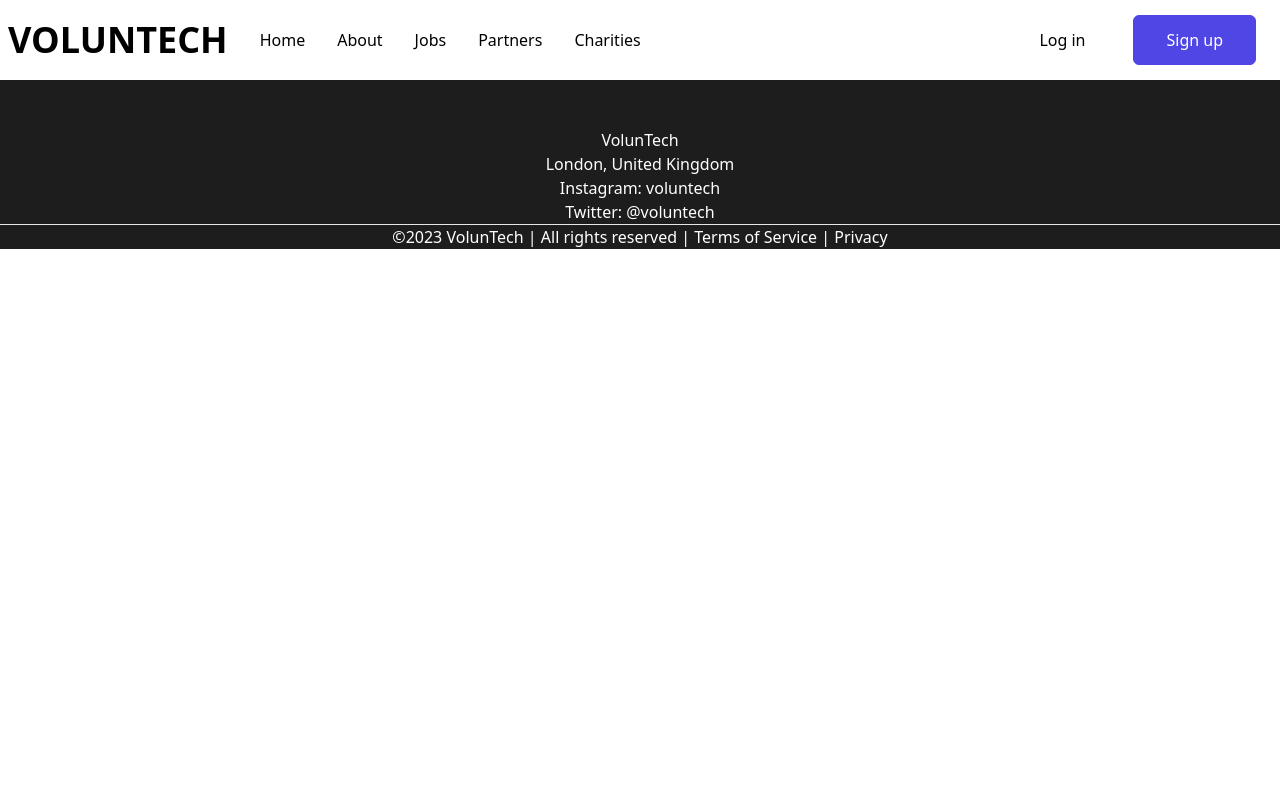
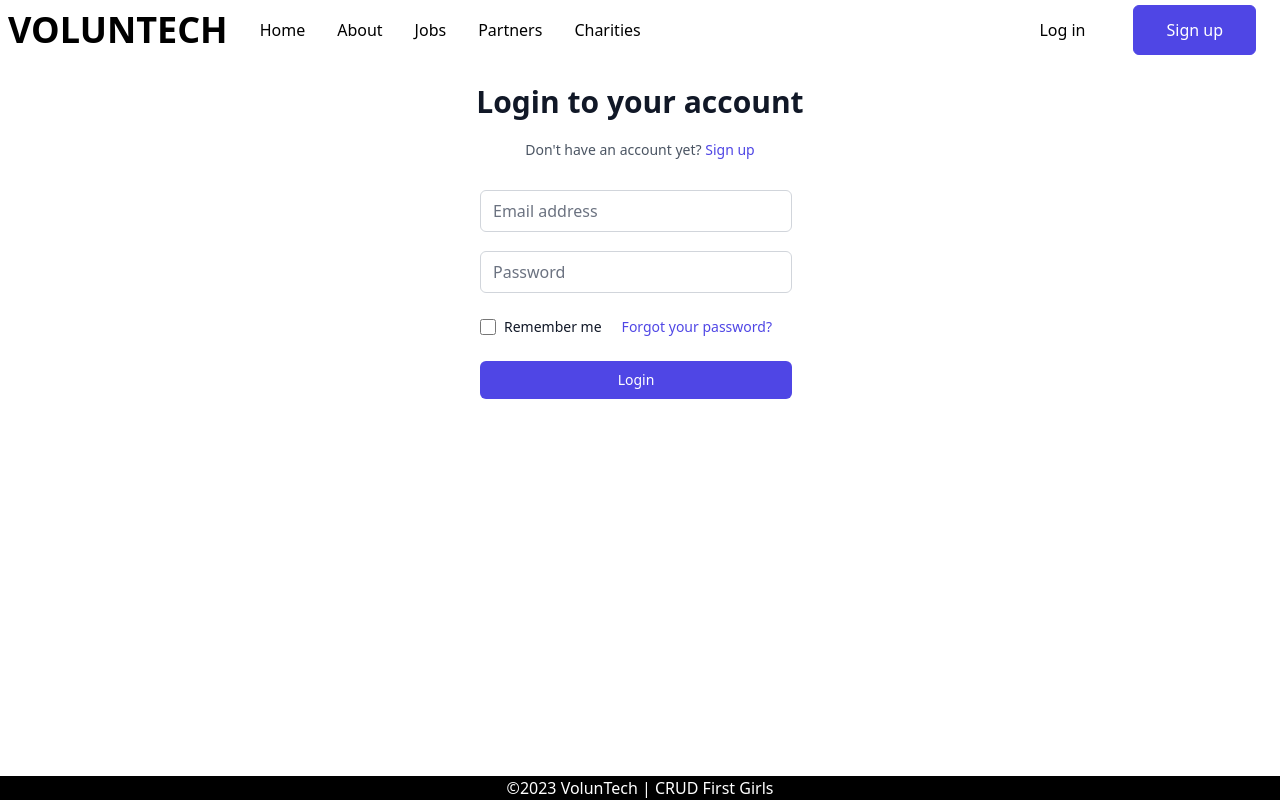
Before and after one commit to nadia-dj98/capstone-project-front-end, a React (Create React App) app in the folder voluntech/: page /login in a window 1280 px wide. Built offline with nearby package versions, Linux system fonts and the light colour scheme; no server answers.

Commit message:
Added fixed styling to Footer and NavBar

```diff
--- a/voluntech/src/App.js
+++ b/voluntech/src/App.js
@@ -12,8 +12,8 @@ import JobForm from './components/JobForm';
 import CharityContainer from './containers/CharityContainer';
 import { useParams } from 'react-router';
 import ChosenCharity from './components/ChosenCharity';
-// import Login from "./components/Login";
-// import Login from "./components/Register";
+import LoginPage from "./pages/Login";
+import SignupPage from "./pages/Signup";
 
 export const UserContext = createContext(null)
 
@@ -68,15 +68,13 @@ function App() {
           <ChosenCharity jobs={jobs}/>
         }
         />
-        {/* <Route path="/login" element=
-        {<Login/>}
+        <Route path="/login" element=
+        {<LoginPage/>}
         />
-        <Route path="/register" element=
-        {<Register/>}
-        /> */}
+        <Route path="/signup" element=
+        {<SignupPage/>}
+        />
     </Routes>
-
-
 
     <Footer/>
     </UserContext.Provider>
--- a/voluntech/src/components/Footer.js
+++ b/voluntech/src/components/Footer.js
@@ -1,25 +1,13 @@
 const Footer = () => {
     return (
         <>
-        <div class="main-footer">
-            <div className="container">
-                <div className="row">
-                    <div className="col">
-                        <h4>VolunTech</h4>
-                        <ul>London, United Kingdom</ul>
-                    </div>
-                    <div className="col">
-                        <ul>Instagram: voluntech</ul>
-                        <ul>Twitter: @voluntech</ul>
-                    </div>
-                </div>
-                <hr />
-             <div className="row">
-                   &copy;{new Date().getFullYear()} VolunTech | All rights reserved | Terms of Service | Privacy
-            </div>
+        <div clasName="flex flex-col h-screen justify-between">
+
+            <footer className="w-full h-15 bg-black text-center text-white fixed bottom-0">
+                &copy;{new Date().getFullYear()} VolunTech | CRUD First Girls
+            </footer>
+
         </div>
-    </div>
-
         </>
      );
 }
--- /dev/null
+++ b/voluntech/src/components/FormAction.js
@@ -0,0 +1,24 @@
+export default function FormAction({
+    handleSubmit,
+    type='Button',
+    action='submit',
+    text
+}){
+    return(
+        <>
+        {
+            type==='Button' ?
+            <button
+                type={action}
+                className="group relative w-full flex justify-center py-2 px-4 border border-transparent text-sm font-medium rounded-md text-white bg-indigo-600 hover:bg-indigo-600 focus:outline-none focus:ring-2 focus:ring-offset-2 focus:ring-indigo-600 mt-10"
+                onSubmit={handleSubmit}
+            >
+
+                {text}
+            </button>
+            :
+            <></>
+        }
+        </>
+    )
+}
--- /dev/null
+++ b/voluntech/src/components/FormExtra.js
@@ -0,0 +1,24 @@
+export default function FormExtra(){
+    return(
+        <div className="flex items-center justify-between">
+        <div className="flex items-center">
+          <input
+            id="remember-me"
+            name="remember-me"
+            type="checkbox"
+            className="h-4 w-4 text-indigo-600 focus:ring-indigo-600 border-gray-300 rounded"
+          />
+          <label htmlFor="remember-me" className="ml-2 block text-sm text-gray-900">
+            Remember me
+          </label>
+        </div>
+
+        <div className="text-sm">
+          <a href="#" className="px-5 font-medium text-indigo-600 hover:text-indigo-600">
+            Forgot your password?
+          </a>
+        </div>
+      </div>
+
+    )
+}
--- /dev/null
+++ b/voluntech/src/components/Input.js
@@ -0,0 +1,32 @@
+const fixedInputClass="rounded-md appearance-none relative block w-full px-3 py-2 border border-gray-300 placeholder-gray-500 text-gray-900 focus:outline-none focus:ring-indigo-600 focus:border-indigo-600 focus:z-10 sm:text-sm"
+
+export default function Input({
+    handleChange,
+    value,
+    labelText,
+    labelFor,
+    id,
+    name,
+    type,
+    isRequired=false,
+    placeholder,
+    customClass
+}){
+    return(
+        <div className="my-5">
+            <label htmlFor={labelFor} className="sr-only">
+              {labelText}
+            </label>
+            <input
+              onChange={handleChange}
+              value={value}
+              id={id}
+              name={name}
+              type={type}
+              required={isRequired}
+              className={fixedInputClass+customClass}
+              placeholder={placeholder}
+            />
+          </div>
+    )
+}
--- /dev/null
+++ b/voluntech/src/components/Login.js
@@ -0,0 +1,56 @@
+import { useState } from 'react';
+import { loginFields } from "../constants/formFields";
+import FormAction from "./FormAction";
+import FormExtra from "./FormExtra";
+import Input from "./Input";
+
+const fields=loginFields;
+let fieldsState = {};
+fields.forEach(field=>fieldsState[field.id]='');
+
+export default function Login(){
+    const [loginState,setLoginState]=useState(fieldsState);
+
+    const handleChange=(e)=>{
+        setLoginState({...loginState,[e.target.id]:e.target.value})
+    }
+
+    const handleSubmit=(e)=>{
+        e.preventDefault();
+        authenticateUser();
+    }
+
+    //Handle Login API Integration here
+    const authenticateUser = () =>{
+
+    }
+
+    return(
+        <div className="flex justify-center mr-2 px-2.5 py-0.5">
+        <form className="space-y-6">
+        <div className="-space-y-px">
+            {
+                fields.map(field=>
+                        <Input
+                            key={field.id}
+                            handleChange={handleChange}
+                            value={loginState[field.id]}
+                            labelText={field.labelText}
+                            labelFor={field.labelFor}
+                            id={field.id}
+                            name={field.name}
+                            type={field.type}
+                            isRequired={field.isRequired}
+                            placeholder={field.placeholder}
+                    />
+
+                )
+            }
+        </div>
+
+        <FormExtra/>
+        <FormAction handleSubmit={handleSubmit} text="Login" style={{width: '50%'}}/>
+        </form>
+        </div>
+    )
+}
--- /dev/null
+++ b/voluntech/src/components/LoginHeader.js
@@ -0,0 +1,22 @@
+import {Link} from 'react-router-dom';
+
+export default function Header({
+    heading,
+    paragraph,
+    linkName,
+    linkUrl="#"
+}){
+    return(
+        <div className="mb-2">
+            <h2 className="mt-6 text-center text-3xl font-extrabold text-gray-900">
+                {heading}
+            </h2>
+            <p className="mt-2 text-center text-sm text-gray-600 mt-5">
+            {paragraph} {' '}
+            <Link to={linkUrl} className="font-medium text-indigo-600 hover:text-indigo-600">
+                {linkName}
+            </Link>
+            </p>
+        </div>
+    )
+}
--- a/voluntech/src/components/NavBar.js
+++ b/voluntech/src/components/NavBar.js
@@ -17,7 +17,7 @@ const NavBar = ({}) => {
 
     return (
         <>
-      <div className='w-screen h-[80px] z-10 bg-white sticky drop-shadlow-lg'>
+      <div className='w-screen h-[60px] z-10 bg-white sticky drop-shadlow-lg fixed top-0 bg-white'>
         <div className='px-2 flex justify-between items-center w-full h-full'>
         <div className='flex items-center'>
             <h1 className='text-3xl font-bold mr-4 sm:text-4xl'>VOLUNTECH</h1>
@@ -38,11 +38,11 @@ const NavBar = ({}) => {
               <div className='hidden md:flex pr-4'>
 
                <button className='px-8 py-3 border-none bg-transparent text-black mr-4'>
-                   <Link to="/GuestLogin">Log in</Link>
+                   <Link to="/login">Log in</Link>
                 </button>
 
                 <button className='px-8 py-3'>
-                  <Link to="/Signup">Sign up</Link>
+                  <Link to="/signup">Sign up</Link>
                </button>
                 </div>
 
@@ -64,8 +64,8 @@ const NavBar = ({}) => {
                   <li className='border-b-2 border-zinc-300 w-full'>  <Link to="/charities">Charities</Link></li>
 
                   <div className="flex flex-col my-4">
-                  <button className='bg-transparent text-indigo-600 px-8 py-3 mb-4'>Sign In</button>
-                    <button className='px-8 py-3'>Sign Up</button>
+                  <button className='bg-transparent text-indigo-600 px-8 py-3 mb-4'><Link to="/login">Sign In</Link></button>
+                    <button className='px-8 py-3'><Link to="/signup">Sign up</Link></button>
                   </div>
 
                     </ul>
--- /dev/null
+++ b/voluntech/src/components/Signup.js
@@ -0,0 +1,57 @@
+import { useState } from 'react';
+import { signupFields } from "../constants/formFields"
+import FormAction from "./FormAction";
+import Input from "./Input";
+
+const fields=signupFields;
+let fieldsState={};
+
+fields.forEach(field => fieldsState[field.id]='');
+
+export default function Signup(){
+  const [signupState,setSignupState]=useState(fieldsState);
+
+  const handleChange=(e)=>setSignupState({...signupState,[e.target.id]:e.target.value});
+
+  const handleSubmit=(e)=>{
+    e.preventDefault();
+    console.log(signupState)
+    createAccount()
+  }
+
+  //handle Signup API Integration here
+  const createAccount=()=>{
+
+  }
+
+    return(
+      <div className="flex justify-center mr-2 px-2.5 py-0.5">
+      <form className="space-y-6" style={{width: '50%'}}>
+      <div className="-space-y-px">
+      <div className="px-5" >
+        {
+                fields.map(field=>
+                        <Input
+                            key={field.id}
+                            handleChange={handleChange}
+                            value={signupState[field.id]}
+                            labelText={field.labelText}
+                            labelFor={field.labelFor}
+                            id={field.id}
+                            name={field.name}
+                            type={field.type}
+                            isRequired={field.isRequired}
+                            placeholder={field.placeholder}
+                    />
+
+                )
+            }
+        </div>
+
+        <FormAction handleSubmit={handleSubmit} text="Sign up"/>
+
+        </div>
+        </form>
+        </div>
+    )
+}
--- /dev/null
+++ b/voluntech/src/constants/formFields.js
@@ -0,0 +1,67 @@
+const loginFields=[
+    {
+        labelText:"Email address",
+        labelFor:"email-address",
+        id:"email-address",
+        name:"email",
+        type:"email",
+        autoComplete:"email",
+        isRequired:true,
+        placeholder:"Email address"
+    },
+    {
+        labelText:"Password",
+        labelFor:"password",
+        id:"password",
+        name:"password",
+        type:"password",
+        autoComplete:"current-password",
+        isRequired:true,
+        placeholder:"Password"
+    }
+]
+
+const signupFields=[
+    {
+        labelText:"Username",
+        labelFor:"username",
+        id:"username",
+        name:"username",
+        type:"text",
+        autoComplete:"username",
+        isRequired:true,
+        placeholder:"Username"
+    },
+    {
+        labelText:"Email address",
+        labelFor:"email-address",
+        id:"email-address",
+        name:"email",
+        type:"email",
+        autoComplete:"email",
+        isRequired:true,
+        placeholder:"Email address"
+    },
+    {
+        labelText:"Password",
+        labelFor:"password",
+        id:"password",
+        name:"password",
+        type:"password",
+        autoComplete:"current-password",
+        isRequired:true,
+        placeholder:"Password"
+    },
+    {
+        labelText:"Confirm Password",
+        labelFor:"confirm-password",
+        id:"confirm-password",
+        name:"confirm-password",
+        type:"password",
+        autoComplete:"confirm-password",
+        isRequired:true,
+        placeholder:"Confirm Password"
+    }
+]
+
+export {loginFields,signupFields}
--- /dev/null
+++ b/voluntech/src/pages/Login.js
@@ -0,0 +1,16 @@
+import LoginHeader from "../components/LoginHeader"
+import Login from "../components/Login"
+
+export default function LoginPage(){
+    return(
+        <>
+             <LoginHeader
+                heading="Login to your account"
+                paragraph="Don't have an account yet? "
+                linkName="Sign up"
+                linkUrl="/signup"
+                />
+            <Login/>
+        </>
+    )
+}
--- /dev/null
+++ b/voluntech/src/pages/Signup.js
@@ -0,0 +1,16 @@
+import LoginHeader from "../components/LoginHeader";
+import Signup from "../components/Signup";
+
+export default function SignupPage(){
+    return(
+        <>
+            <LoginHeader
+              heading="Sign up to create an account"
+              paragraph="Already have an account? "
+              linkName="Login"
+              linkUrl="/login"
+            />
+            <Signup/>
+        </>
+    )
+}
```
